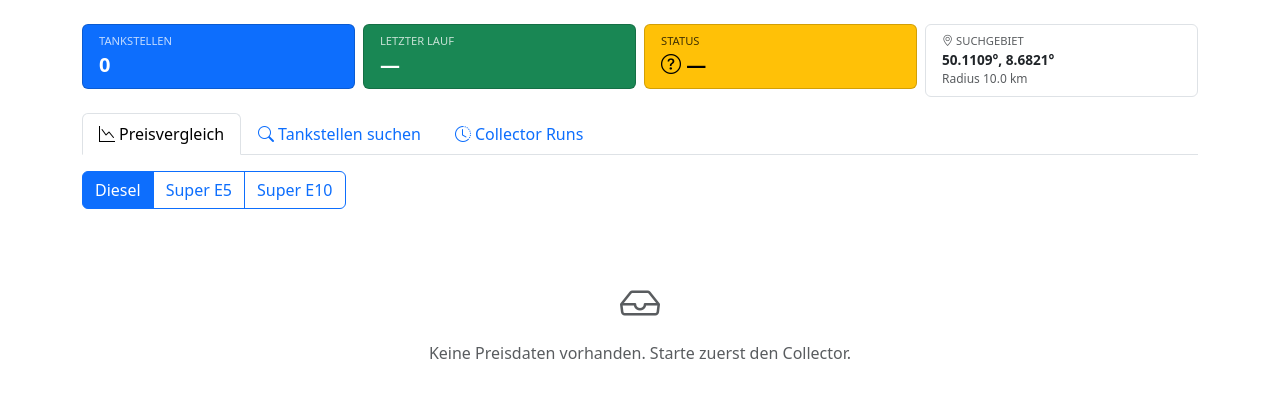
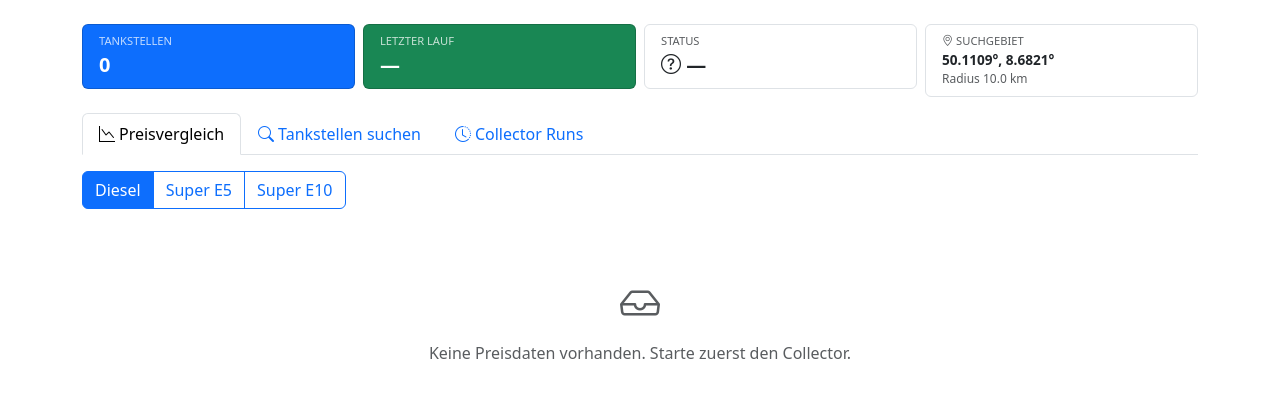
Before and after one commit to dkd-dobberkau/sprit-analytics, a Flask app: page / in a window 1280 px wide. Shown: the part 57-477 px from the top of the page. Run offline with Flask 3, Linux system fonts and the light colour scheme; data that the repository does not hold is empty.

Commit message:
Use neutral style for status card
Co-Authored-By: Claude Opus 4.6 (1M context) <noreply@anthropic.com>

```diff
--- a/app/templates/pages/index.html
+++ b/app/templates/pages/index.html
@@ -23,7 +23,7 @@
         </div>
     </div>
     <div class="col-6 col-md-3">
-        <div class="card text-bg-warning stat-card">
+        <div class="card border stat-card">
             <div class="card-body py-2 px-3">
                 <div class="text-uppercase small opacity-75" style="font-size:.7rem">Status</div>
                 <div class="fs-5 fw-bold">
```
